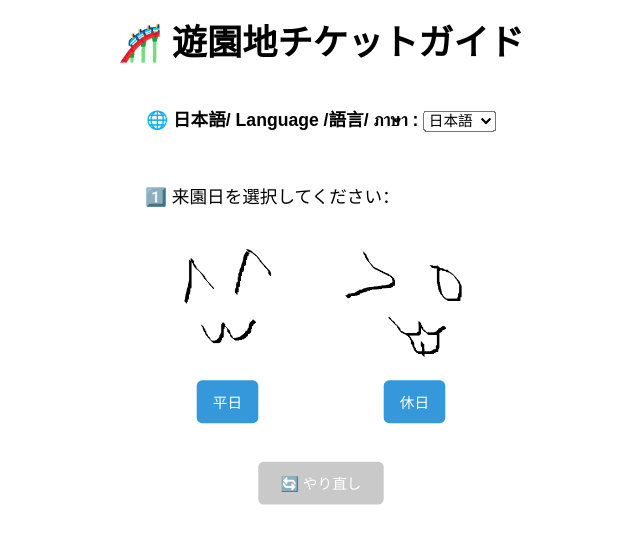
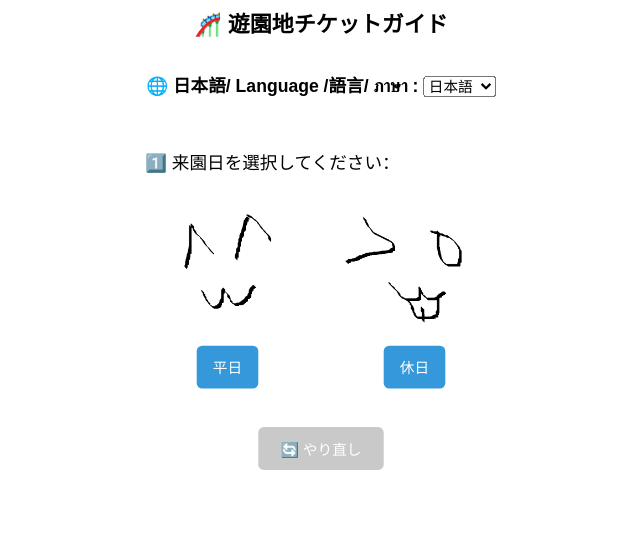
Before and after one commit to qrtestinfo001-cyber/111, a plain HTML site: page index.html in a window 1280 px wide. Shown: the top 544 px of the page, without its empty margins (319-959 px from the left). Drawn offline with Linux system fonts and the light colour scheme.

Commit message:
Update index.html

```diff
--- a/index.html
+++ b/index.html
@@ -5,7 +5,11 @@
 <meta charset="UTF-8">
 <title>CHATGPTの力!!!by K</title>
 <style>
-
+#title {
+  font-size: 20px;     /* 文字大小 */
+  transform: scale(1); /* 不跟 body 一起放大 */
+  text-align: center;  /* 置中 */
+}
 body { display: flex;
   flex-direction: column; /* 上下排列 */
   align-items: center;    /* 水平置中 */
```
